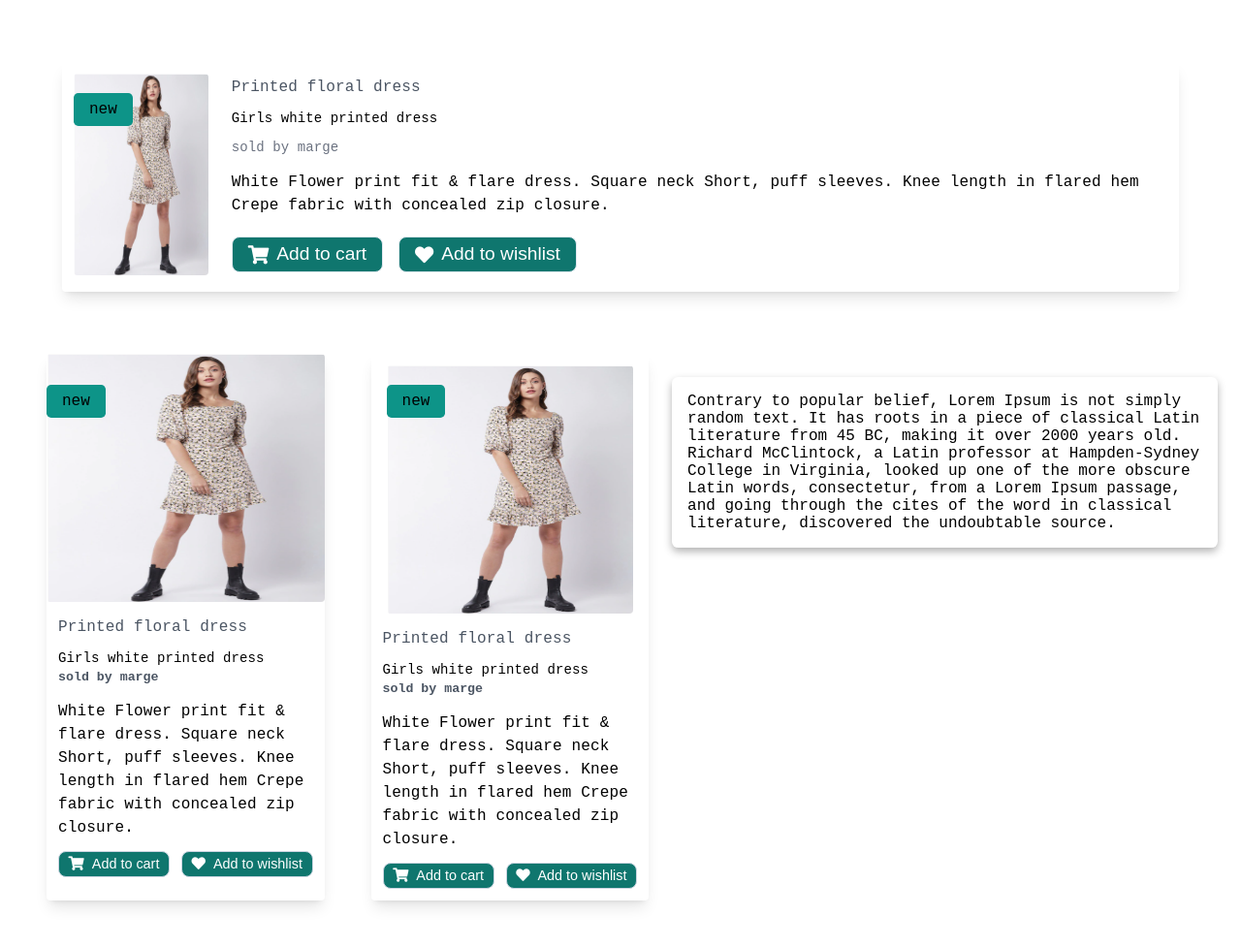
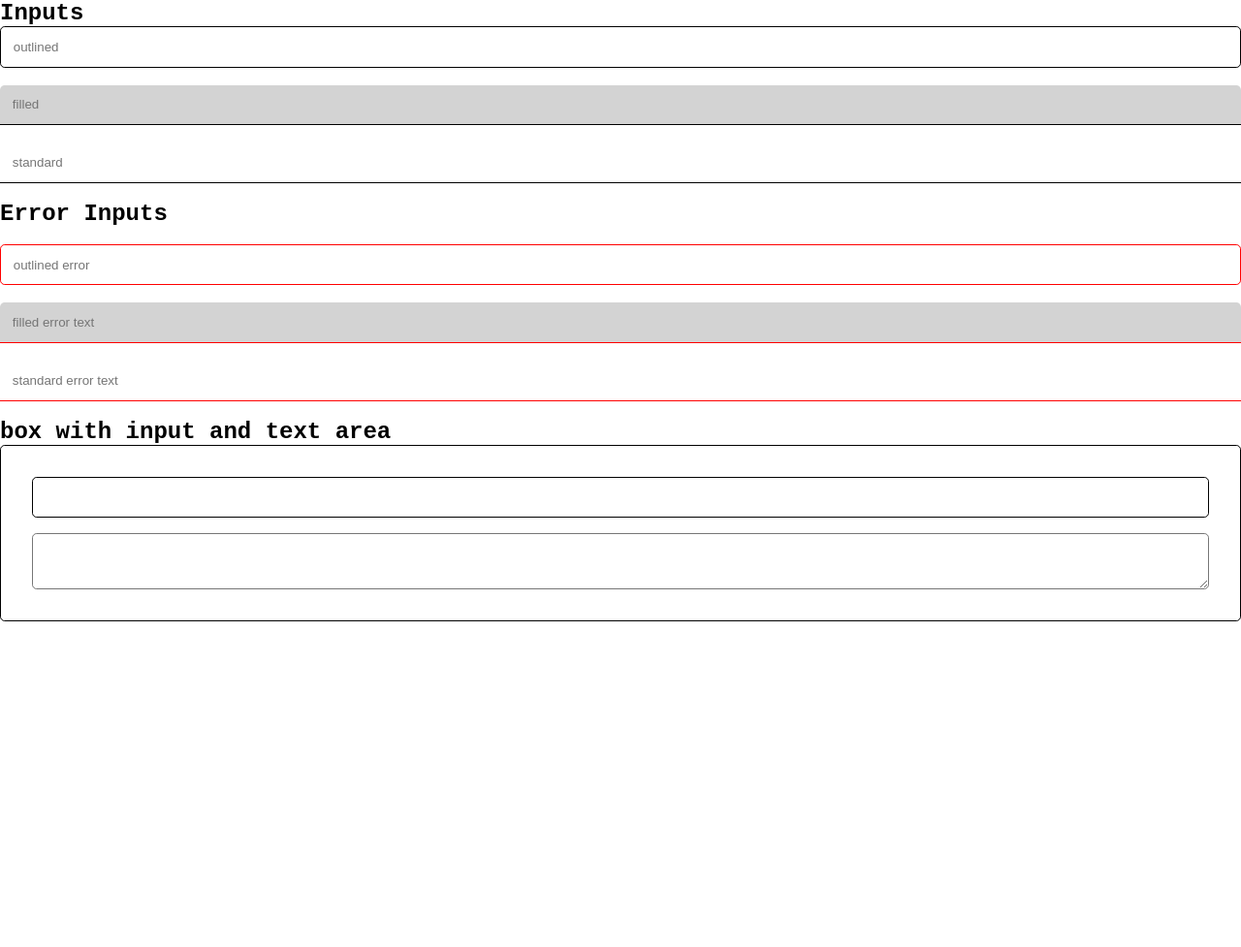
Before and after one commit to Ananyamadhu08/fusion, a plain HTML site: page index.html in a window 1280 px wide. Shown: the whole page at 97% size. After the commit the page ends 800 px from the top, so only its background shows below. Drawn offline with Linux system fonts and the light colour scheme; files whose address does not match are found by name; a web font is replaced by a local one.

Commit message:
basic input component

```diff
--- a/css/index.css
+++ b/css/index.css
@@ -17,3 +17,4 @@
 @import "./alerts.css";
 @import "./buttons.css";
 @import "./cards.css";
+@import "./input.css";
--- /dev/null
+++ b/css/input.css
@@ -0,0 +1,64 @@
+.input {
+  width: 100%;
+  padding: 0.8rem;
+  display: block;
+  box-sizing: border-box;
+}
+
+.input-outlined {
+  border: 1px solid black;
+  border-radius: 0.3rem;
+}
+
+.input-filled {
+  border: 0;
+  border-bottom: 1px solid black;
+  border-top-right-radius: 0.3rem;
+  border-top-left-radius: 0.3rem;
+  background-color: lightgrey;
+}
+
+.input-standard {
+  border: 0;
+  border-bottom: 1px solid black;
+}
+
+/* error inputs */
+
+.input-outlined-error {
+  border: 1px solid red;
+  border-radius: 0.3rem;
+}
+
+.input-filled-error {
+  border: 0;
+  border-bottom: 1px solid red;
+  border-top-right-radius: 0.3rem;
+  border-top-left-radius: 0.3rem;
+  background-color: lightgrey;
+}
+
+.input-standard-error {
+  border: 0;
+  border-bottom: 1px solid red;
+}
+
+/* box with input and text box */
+
+.text-input-box {
+  border: 1px solid black;
+  border-radius: 0.3rem;
+  box-sizing: border-box;
+  padding: 2rem;
+  display: flex;
+  flex-wrap: wrap;
+  gap: 1rem;
+}
+
+.text-input-box textarea {
+  width: 100%;
+  padding: 0.8rem;
+  display: block;
+  box-sizing: border-box;
+  border-radius: 0.3rem;
+}
--- a/index.html
+++ b/index.html
@@ -12,121 +12,29 @@
     <title>Fusion</title>
   </head>
   <body>
-    <!-- card -->
-    <div class="relative m-16 flex shadow-lg rounded">
-      <div class="h-52 w-48 p-3">
-        <img
-          class="img-responive rounded"
-          style="height: 100%"
-          src="/css/images/img_dress.png"
-        />
-        <div class="text-badge card-badge bg-teal-600 py-2 px-4">new</div>
-      </div>
-      <div class="flex flex-col p-3">
-        <h3 class="subtitle1 text-grey-600 mb-2">Printed floral dress</h3>
-        <h4 class="subtitle2 mb-2">Girls white printed dress</h4>
-        <h5 class="text-grey-500 mb-3 subtitle2">sold by marge</h5>
-        <p class="body1 mb-5">
-          White Flower print fit & flare dress. Square neck Short, puff sleeves.
-          Knee length in flared hem Crepe fabric with concealed zip closure.
-        </p>
-
-        <div class="flex">
-          <button
-            class="btn btn-square-icon-text btn-square-solid bg-teal-700 text-white btn-md mr-4 card-btn"
-          >
-            <span class="fas fa-shopping-cart"></span>Add to cart
-          </button>
-
-          <button
-            class="btn btn-square-icon-text btn-square-solid text-white bg-teal-700 btn-md card-btn mb-2"
-          >
-            <span class="fas fa-heart"></span>Add to wishlist
-          </button>
-        </div>
-      </div>
-    </div>
-
-    <!-- vertical cards  -->
-
-    <div class="flex">
-      <!-- card 1 -->
-      <div class="shadow-lg rounded flex flex-col relative w-72 mb-12 ml-12">
-        <!-- image container -->
-        <div class="h-64">
-          <img
-            class="img-responsive rounded"
-            style="height: 100%"
-            src="css/images/img_dress.png"
-            alt="dress"
-          />
-          <div class="px-4 py-2 text-badge card-badge bg-teal-600">new</div>
-        </div>
-        <!-- card content container -->
-        <div class="p-3">
-          <h3 class="text-grey-600 subtitle1 mb-2">Printed floral dress</h3>
-          <h4 class="subtitle2">Girls white printed dress</h4>
-          <h5 class="text-grey-600 mb-4">sold by marge</h5>
-          <p class="body1 mb-3">
-            White Flower print fit & flare dress. Square neck Short, puff
-            sleeves. Knee length in flared hem Crepe fabric with concealed zip
-            closure.
-          </p>
-          <div class="flex">
-            <button
-              class="btn btn-square-solid btn-sm bg-teal-700 text-white mr-3"
-            >
-              <span class="fas fa-shopping-cart"></span>Add to cart
-            </button>
-            <button class="btn btn-square-solid btn-sm bg-teal-700 text-white">
-              <span class="fas fa-heart"></span>Add to wishlist
-            </button>
-          </div>
-        </div>
-      </div>
-
-      <!-- card 2 -->
-      <div class="shadow-lg rounded flex flex-col relative w-72 mb-12 ml-12">
-        <!-- image container -->
-        <div class="h-64 mt-3 mr-4 ml-4">
-          <img
-            class="img-responsive rounded"
-            style="height: 100%"
-            src="css/images/img_dress.png"
-            alt="dress"
-          />
-          <div class="px-4 py-2 text-badge card-badge bg-teal-600">new</div>
-        </div>
-        <!-- card content container -->
-        <div class="p-3">
-          <h3 class="text-grey-600 subtitle1 mb-2">Printed floral dress</h3>
-          <h4 class="subtitle2">Girls white printed dress</h4>
-          <h5 class="text-grey-600 mb-4">sold by marge</h5>
-          <p class="body1 mb-3">
-            White Flower print fit & flare dress. Square neck Short, puff
-            sleeves. Knee length in flared hem Crepe fabric with concealed zip
-            closure.
-          </p>
-          <div class="flex">
-            <button
-              class="btn btn-square-solid btn-sm bg-teal-700 text-white mr-3"
-            >
-              <span class="fas fa-shopping-cart"></span>Add to cart
-            </button>
-            <button class="btn btn-square-solid btn-sm bg-teal-700 text-white">
-              <span class="fas fa-heart"></span>Add to wishlist
-            </button>
-          </div>
-        </div>
-      </div>
-      <div class="card w-max h-max m-6">
-        Contrary to popular belief, Lorem Ipsum is not simply random text. It
-        has roots in a piece of classical Latin literature from 45 BC, making it
-        over 2000 years old. Richard McClintock, a Latin professor at
-        Hampden-Sydney College in Virginia, looked up one of the more obscure
-        Latin words, consectetur, from a Lorem Ipsum passage, and going through
-        the cites of the word in classical literature, discovered the
-        undoubtable source.
+    <div class="hi">
+      <h2>Inputs</h2>
+      <input class="input input-outlined" placeholder="outlined" />
+      <br />
+      <input class="input input-filled" placeholder="filled" />
+      <br />
+      <input class="input input-standard" placeholder="standard" />
+      <br />
+      <h2>Error Inputs</h2>
+      <br />
+      <input class="input input-outlined-error" placeholder="outlined error" />
+      <br />
+      <input class="input input-filled-error" placeholder="filled error text" />
+      <br />
+      <input
+        class="input input-standard-error"
+        placeholder="standard error text"
+      />
+      <br />
+      <h2>box with input and text area</h2>
+      <div class="text-input-box">
+        <input class="input input-outlined" type="text" />
+        <textarea></textarea>
       </div>
     </div>
   </body>
```
